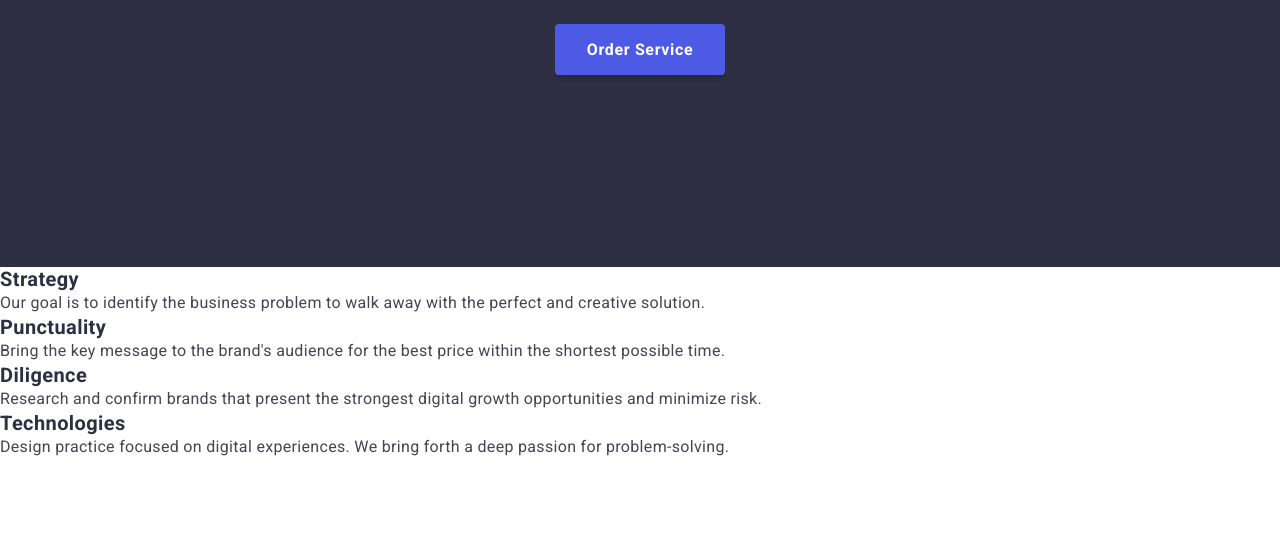
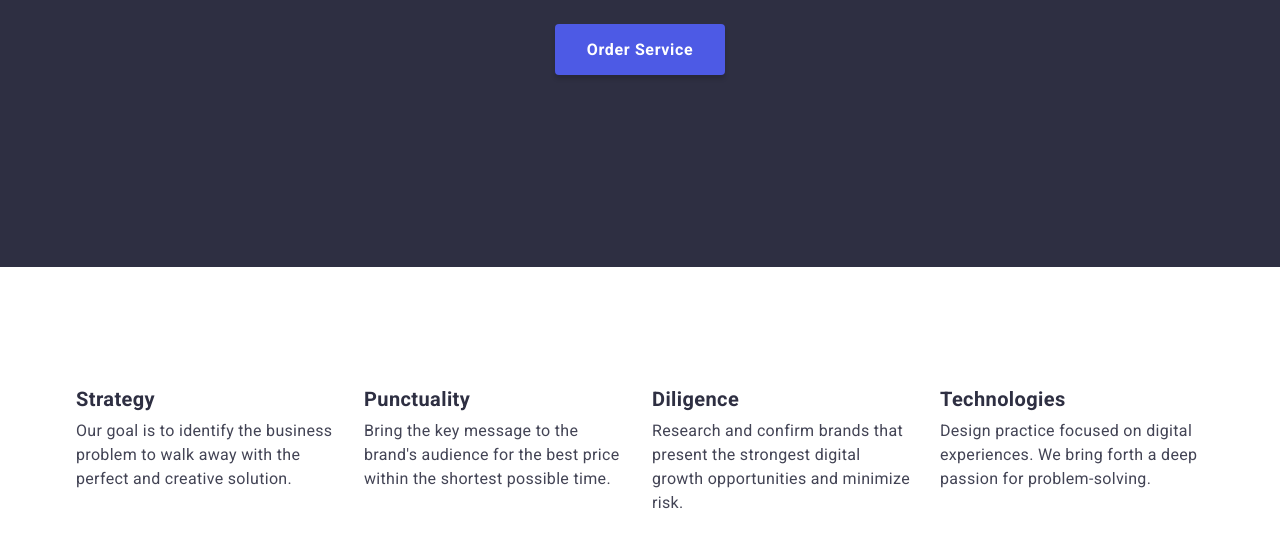
Before and after one commit to OlexaGit/goit-markup-hw-03, a plain HTML site: page index.html in a window 1280 px wide. Shown: the part 408-952 px from the top of the page. Drawn offline with nearby package versions, Linux system fonts and the light colour scheme.

Commit message:
advantages

```diff
--- a/css/styles.css
+++ b/css/styles.css
@@ -166,10 +166,29 @@ footer {
   font-size: 20px;
   line-height: 1.2;
   letter-spacing: 0.02em;
+  margin-bottom: 8px;
 }
 .subtitle-text {
   line-height: 1.5;
   color: var(--secondary-color);
+}
+.advantages {
+  width: 1158px;
+  margin: 0 auto;
+  display: flex;
+}
+.advantages-list:not(:last-child) {
+  margin-right: 24px;
+}
+.advantages-list {
+  width: 264px;
+}
+.container-advantages {
+  width: 1158px;
+  margin: 0 auto;
+  padding: 0px 15px;
+  justify-content: space-between;
+  display: flex;
 }
 .title {
   font-weight: 700;
--- a/index.html
+++ b/index.html
@@ -44,31 +44,32 @@
         <h1 class="primery-title">Effective Solutions for Your Business</h1>
         <button class="modal-btn" type="button">Order Service</button>
       </section>
-      <section>
+      <section class="section">
+        <div class="container-advantages">
           <h2 class="visually-hidden">our advantages</h2>
-        <ul class="list">
-          <li>
+          <ul class="list advantages">
+            <li class="advantages-list">
               <h3 class="subtitle">Strategy</h3>
               <p class="subtitle-text">
                 Our goal is to identify the business problem to walk away with the perfect and
                 creative solution.
               </p>
             </li>
-          <li>
+            <li class="advantages-list">
               <h3 class="subtitle">Punctuality</h3>
               <p class="subtitle-text">
                 Bring the key message to the brand's audience for the best price within the shortest
                 possible time.
               </p>
             </li>
-          <li>
+            <li class="advantages-list">
               <h3 class="subtitle">Diligence</h3>
               <p class="subtitle-text">
                 Research and confirm brands that present the strongest digital growth opportunities
                 and minimize risk.
               </p>
             </li>
-          <li>
+            <li class="advantages-list">
               <h3 class="subtitle">Technologies</h3>
               <p class="subtitle-text">
                 Design practice focused on digital experiences. We bring forth a deep passion for
@@ -76,6 +77,7 @@
               </p>
             </li>
           </ul>
+        </div>
       </section>
       <section class="section">
         <h2 class="title">What are we doing</h2>
```
Lines whose indentation alone changed are shown as unchanged.
